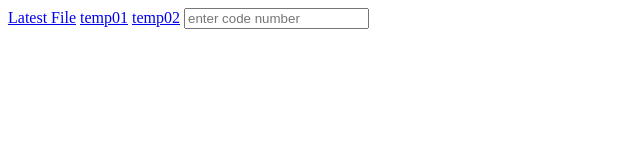
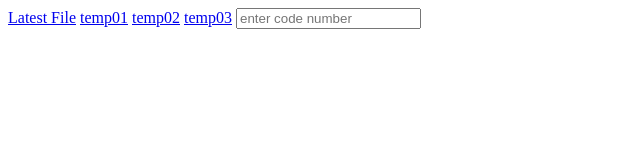
Before and after one commit to iannl/newspaper, a plain HTML site: page index.html in a window 1280 px wide. Shown: the whole page, without its empty margins (0-640 px from the left). Drawn offline with Linux system fonts and the light colour scheme.

Commit message:
Update index.html

```diff
--- a/index.html
+++ b/index.html
@@ -1,6 +1,7 @@
 <a href="l">Latest File</a>
 <a href="template/temp01">temp01</a>
 <a href="template/temp02">temp02</a>
+<a href="template/temp02">temp03</a>
 <input type="number" id="input" onchange="move()" placeholder="enter code number">
 <script>
 function move() {
```
